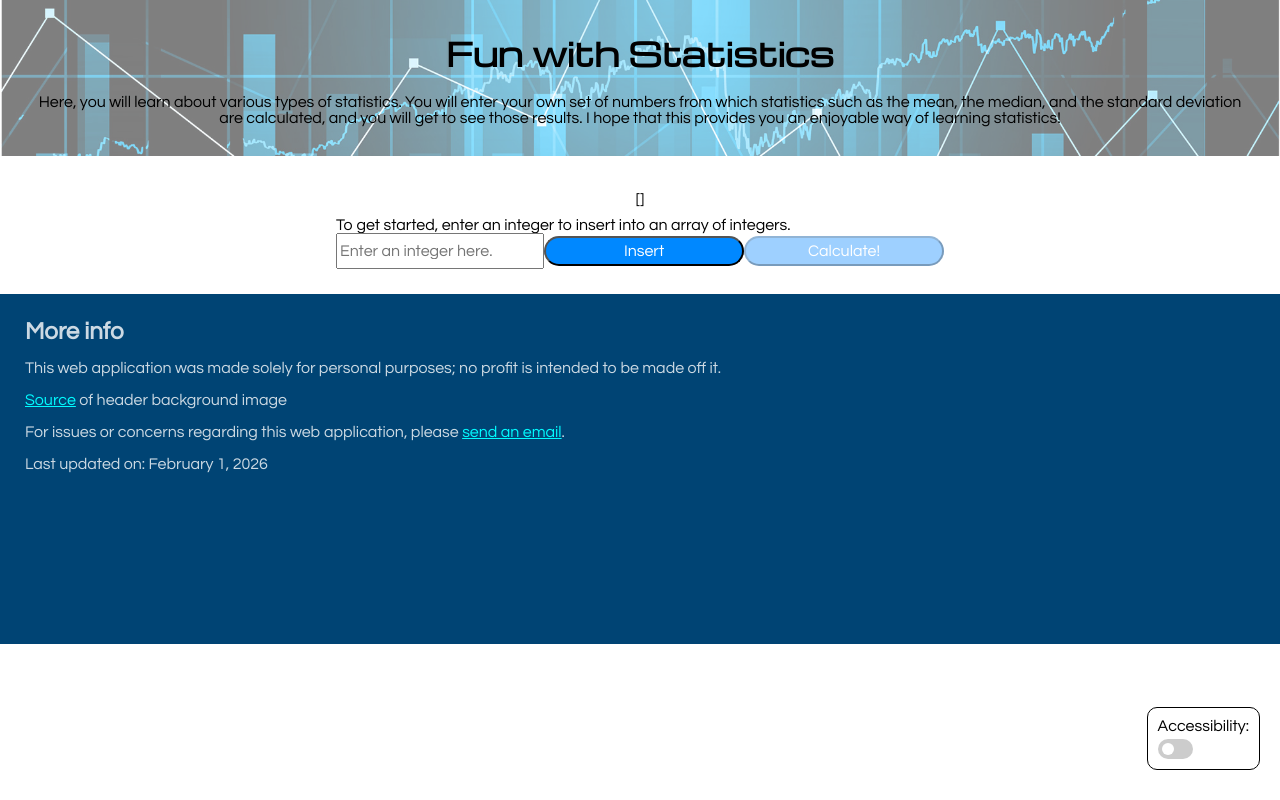
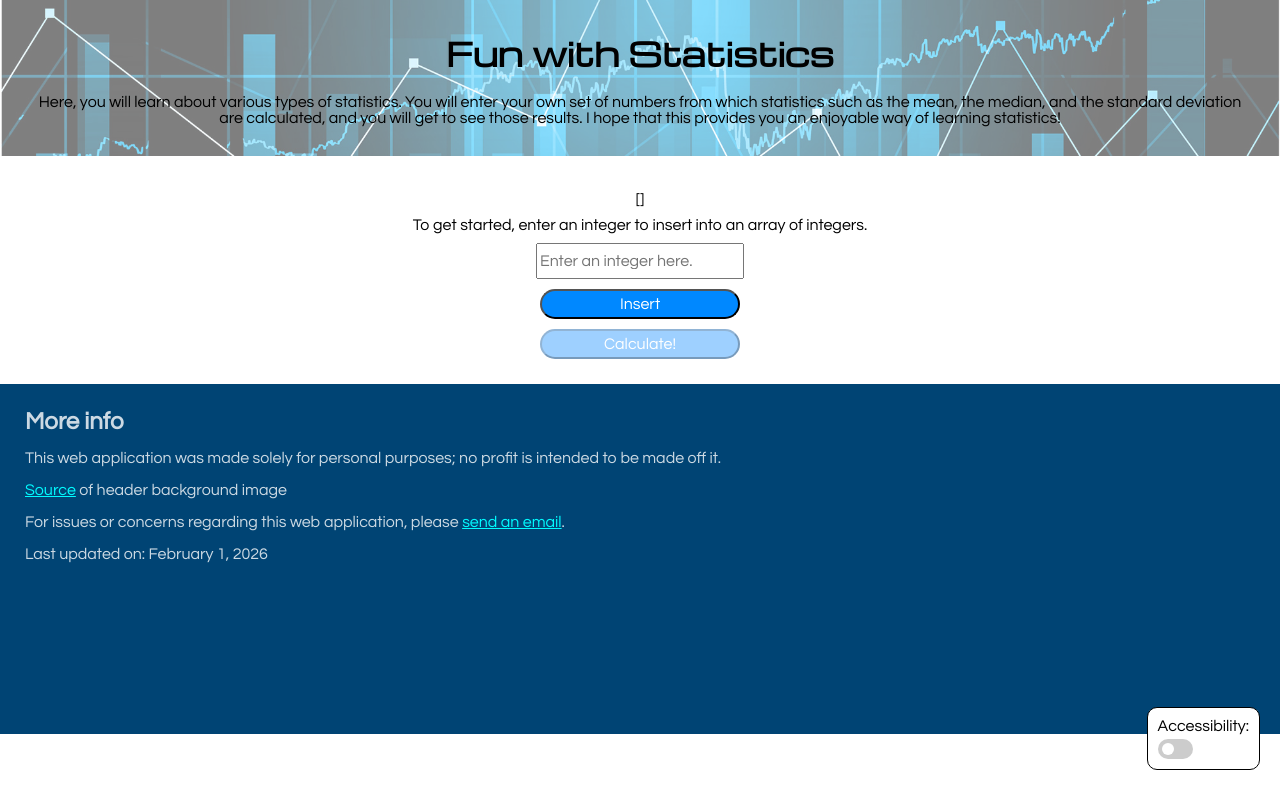
Before and after one commit to pianostar-kim/Fun-with-Statistics-React-Version, a React (Vite) app: page / in a window 1280 px wide. Built offline with nearby package versions, Linux system fonts and the light colour scheme.

Commit message:
Brought back styles for initial screen and results screens themselves.

```diff
--- a/src/InitialScreen.jsx
+++ b/src/InitialScreen.jsx
@@ -23,7 +23,7 @@ function InitialScreen() {
     }
 
     return (
-        <div>
+        <div id="initial-screen">
             <p>To get started, enter an integer to insert into an array of integers.</p>
             <input type="number" placeholder="Enter an integer here." ref={initialScreenInputElementRef} />
             <button onClick={insertNumber}>Insert</button>
--- a/src/ResultsScreen.jsx
+++ b/src/ResultsScreen.jsx
@@ -8,7 +8,7 @@ function ResultsScreen() {
     const formatter = new Intl.NumberFormat("en-US", {style: "decimal", minimumFractionDigits: 0, maximumFractionDigits: 4});
 
     return (
-        <div>
+        <div id="results-screen">
             <h2>Results</h2>
             <p>Click on one of the statistics terms (on the left side below) for its definition and how to calculate it.</p>
             <table>
--- a/src/index.css
+++ b/src/index.css
@@ -57,6 +57,7 @@ main input {
   height: 30px;
   font-size: 16px;
   font-family: 'Questrial', sans-serif;
+  margin: 10px 0 5px 0;
 }
 
 main input.accessible {
@@ -120,8 +121,18 @@ main button.accessible:disabled {
   background-color: #505050;
 }
 
-#insert-button {
-  margin: 10px 0;
+#initial-screen, #results-screen {
+  display: flex;
+  flex-direction: column;
+  align-items: center;
+}
+
+#initial-screen button:nth-child(3) {
+  margin: 5px 0 10px 0;
+}
+
+#results-screen p, #results-screen button:nth-child(4) {
+  margin: 10px 0 10px 0;
 }
 
 table {
@@ -131,10 +142,12 @@ table {
 th {
   text-align: left;
   width: 65%;
+  padding: 5px 0;
 }
 
 td {
   text-align: right;
+  padding: 5px 0;
 }
 
 th span:hover {
```
Also changed, not shown: src/Content.jsx (+0 -30 lines).
